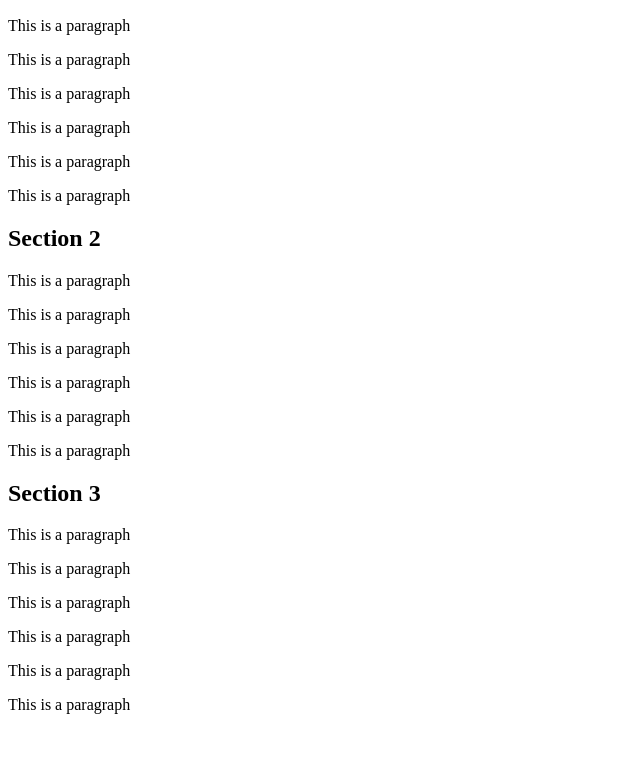
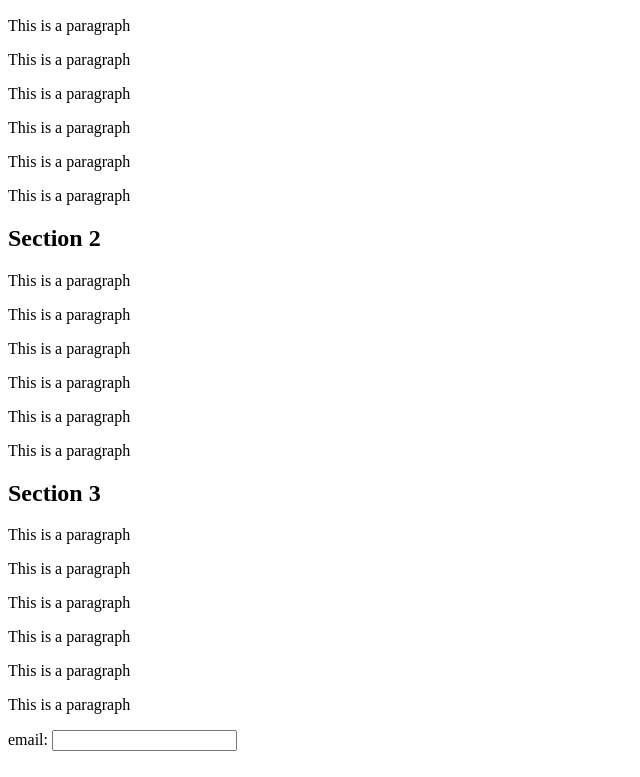
Before and after one commit to rbanos/MicroverseHaftamuRoberto, a plain HTML site: page index.html in a window 1280 px wide. Shown: the part 692-1469 px from the top of the page, without its empty margins (0-640 px from the left). Before the commit the page ends 1422 px from the top, so only its background shows below. Drawn offline with Linux system fonts and the light colour scheme.

Commit message:
storie 7 and 8completed

```diff
--- a/index.html
+++ b/index.html
@@ -59,6 +59,10 @@
         <p>This is a paragraph</p>
         <p>This is a paragraph</p>
       </section>
+      <form id="form">
+        <label for="email">email:</label>
+        <input type="email" id="email" name="email"><br><br>
+      </form>
     </header>
     <script src="https://cdn.freecodecamp.org/testable-projects-fcc/v1/bundle.js"></script>
     <script src="js/index.js"></script>
```
